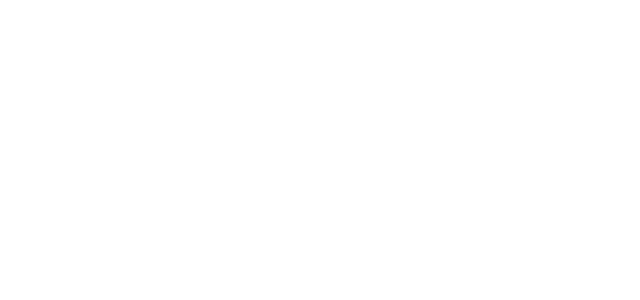
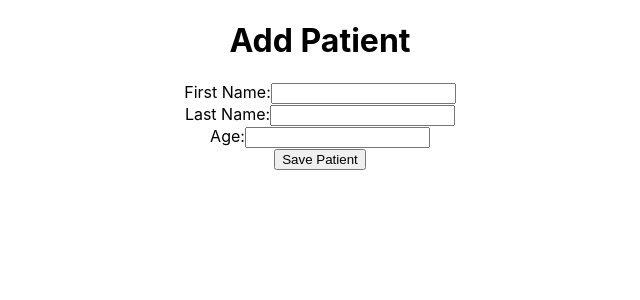
Before and after one commit to jays-codes/ud-copilot, a React (Create React App) app in the folder clinicals-app/: page /addPatient in a window 1280 px wide. Shown: the top 300 px of the page, without its empty margins (320-960 px from the left). Built offline with nearby package versions, Linux system fonts and the light colour scheme.

Commit message:
generated react component code to display a form and enable saving of patient details; call create patient api via axios; AddPatient.js component

```diff
--- a/clinicals-app/src/App.js
+++ b/clinicals-app/src/App.js
@@ -1,21 +1,20 @@
 import logo from './logo.svg';
 import './App.css';
-import { BrowserRouter as Router, Link, BrowserRouter, Routes } from 'react-router-dom';
+import { BrowserRouter as Router, Link, Routes, Route } from 'react-router-dom';
 import AddClinicals from './components/AddClinicals';
 import AddPatient from './components/AddPatient';
 import Home from './components/Home';
-import { Route } from 'react-router-dom';
 
 function App() {
   return (
     <div className="App">
-      <BrowserRouter>
+      <Router>
         <Routes>
-          <Route path="/addPatient" component={AddPatient} />
-          <Route path="/addClinicals/:patientId" component={AddClinicals} />
+          <Route path="/addPatient" element={<AddPatient />} />
+          <Route path="/addClinicals/:patientId" element={<AddClinicals />} />
           <Route path="/" element={<Home />} />
         </Routes>
-      </BrowserRouter>
+      </Router>
     </div>
   );
 }
--- a/clinicals-app/src/components/AddPatient.js
+++ b/clinicals-app/src/components/AddPatient.js
@@ -1,10 +1,62 @@
-import logo from './../logo.svg';
-import './../App.css';
+import React, { useState } from 'react';
+import axios from 'axios';
 
-function AddPatient() {
+const AddPatient = () => {
+  const [firstName, setFirstName] = useState('');
+  const [lastName, setLastName] = useState('');
+  const [age, setAge] = useState('');
+
+  const handleFirstNameChange = (event) => {
+    setFirstName(event.target.value);
+  };
+
+  const handleLastNameChange = (event) => {
+    setLastName(event.target.value);
+  };
+
+  const handleAgeChange = (event) => {
+    setAge(event.target.value);
+  };
+
+  const handleSubmit = async (event) => {
+    event.preventDefault();
+
+    try {
+      const response = await axios.post('http://localhost:8080/clinicalservices/patients', {
+        "firstName":firstName,
+        "lastName":lastName,
+        "age":age
+      });
+
+      console.log('Patient saved:', response.data);
+      // Add any additional logic or UI updates here
+    } catch (error) {
+      console.error('Error saving patient:', error);
+      // Handle error and display appropriate message to the user
+    }
+  };
+
   return (
-    <b>Add Patient</b>
+    <form onSubmit={handleSubmit}>
+      <h1>Add Patient</h1>
+      <label>
+        First Name:
+        <input type="text" value={firstName} onChange={handleFirstNameChange} />
+      </label>
+      <br />
+      <label>
+        Last Name:
+        <input type="text" value={lastName} onChange={handleLastNameChange} />
+      </label>
+      <br />
+      <label>
+        Age:
+        <input type="number" value={age} onChange={handleAgeChange} />
+      </label>
+      <br />
+      <button type="submit">Save Patient</button>
+    </form>
   );
-}
+};
 
 export default AddPatient;
--- a/clinicals-app/src/components/Home.js
+++ b/clinicals-app/src/components/Home.js
@@ -1,5 +1,6 @@
 import React, { useEffect, useState } from 'react';
 import axios from 'axios';
+import { Link } from 'react-router-dom';
 
 function Home() {
   const [patients, setPatients] = useState([]);
@@ -38,6 +39,7 @@
           ))}
         </tbody>
       </table>
+      <Link to="/addPatient">Add Patient</Link>
     </div>
   );
 }
```
Also changed, not shown: 1 other file (tests, documents, lock files or other folders).
